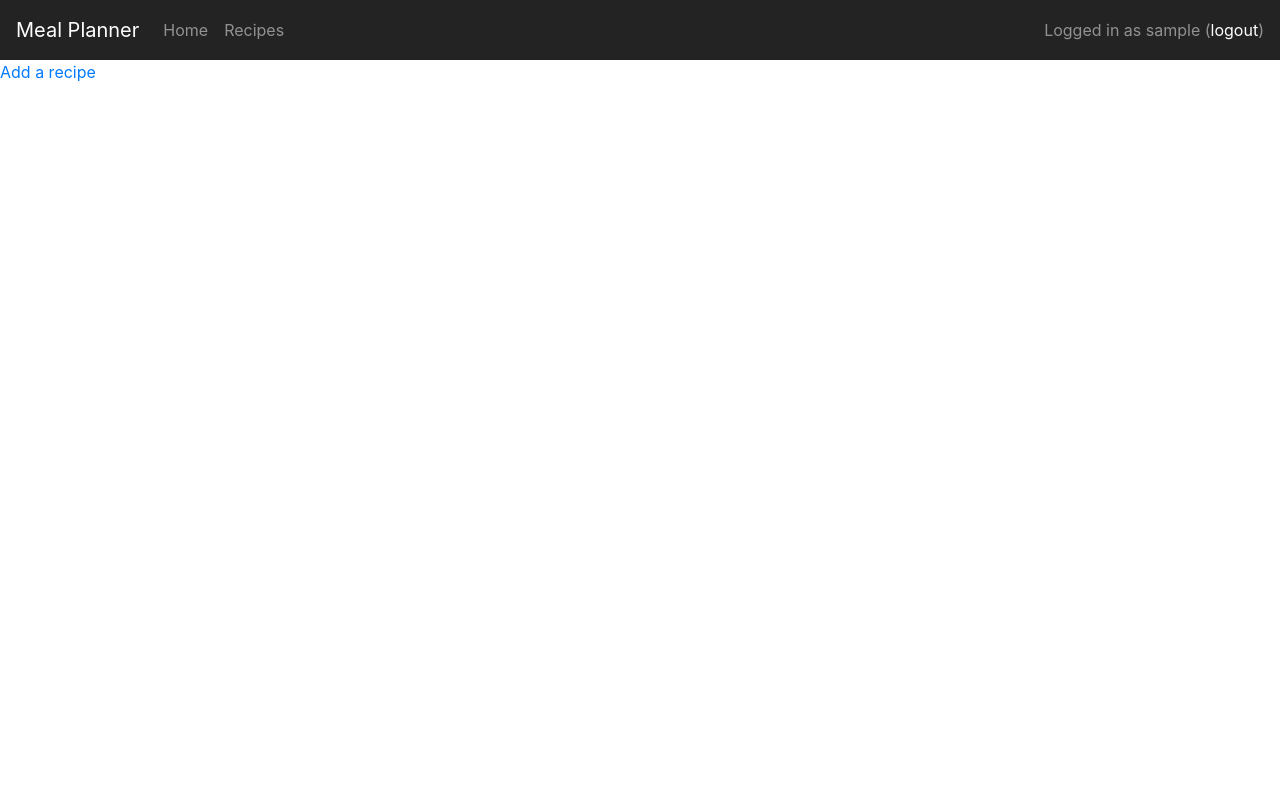
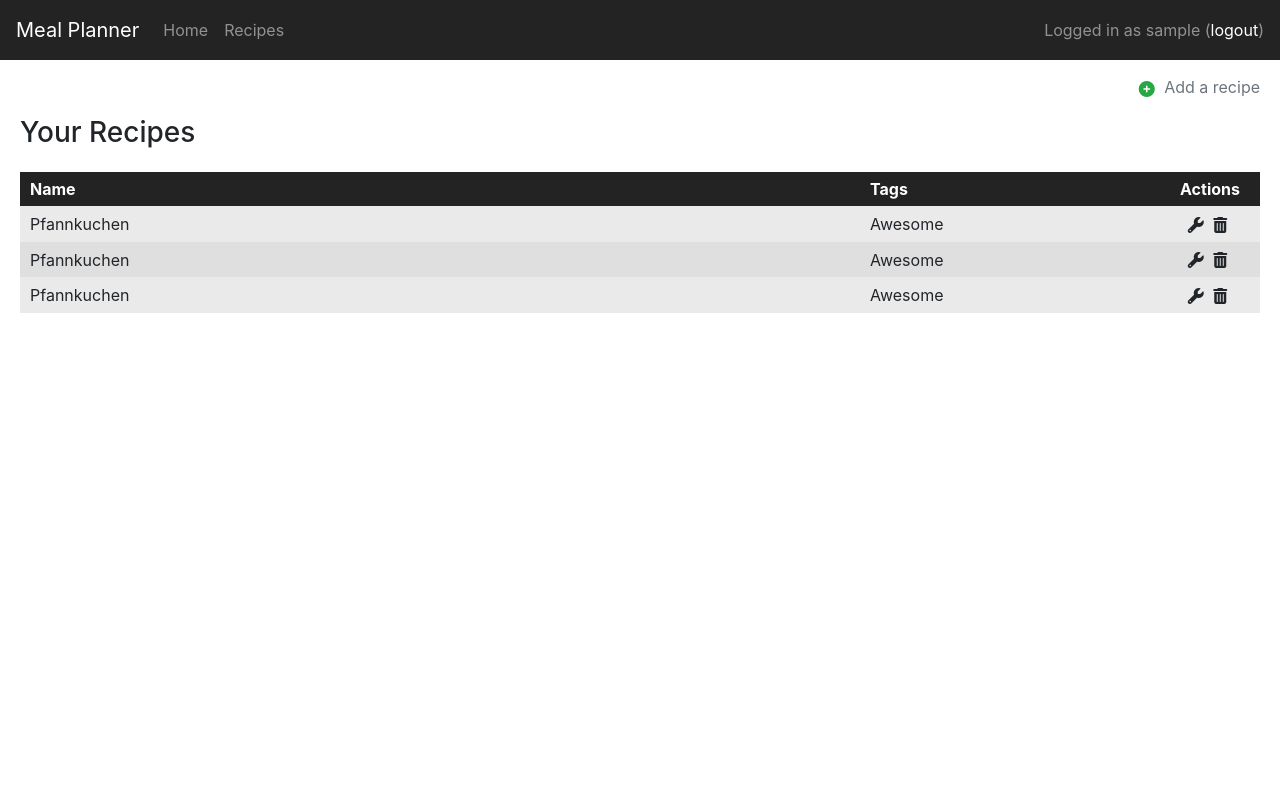
Before and after one commit to khaettig/meals, a Django app: page /recipes/ in a window 1280 px wide. Run offline with Django 4.2, Linux system fonts and the light colour scheme; the visitor is signed in with stand-in values (Sample User, id 1); some libraries are stand-ins or nearby versions.

Commit message:
Add basic styling to recipe page

```diff
--- a/core/static/core/css/root.css
+++ b/core/static/core/css/root.css
@@ -1,6 +1,8 @@
 :root {
   --navbar-height: 60px;
   --color-dark: #232323;
+  --color-light: #DFDFDF;
+  --color-very-light: #EAEAEA;
 }
 
 body.no-scroll {
@@ -25,8 +27,52 @@ body.no-scroll {
 #content {
   height: calc(100vh - var(--navbar-height));
   display: flex;
+  flex-direction: column;
+}
+
+.content-block {
+  padding: 15px 20px 0px;
+
+  display: flex;
+  flex-direction: column;
+}
+
+.content-options {
+  width: 100%;
+
+  display: flex;
+  flex-direction: row-reverse;
 }
 
 .bg-meals-dark {
   background-color: var(--color-dark);
 }
+
+i.icon {
+  vertical-align: middle;
+  line-height: inherit;
+  padding-right: 5px;
+}
+
+.listing-table {
+  width: 100%;
+  table-layout: fixed;
+}
+
+.listing-table tr {
+  background-color: var(--color-light);
+}
+
+.listing-table tr:nth-child(even) {
+  background-color: var(--color-very-light);
+}
+
+.listing-table th {
+  background-color: var(--color-dark);
+  color: white;
+  padding: 5px 10px;
+}
+
+.listing-table td {
+  padding: 5px 10px;
+}
--- a/core/templates/core/root.html
+++ b/core/templates/core/root.html
@@ -8,6 +8,7 @@
 
   <link rel="stylesheet" href="https://stackpath.bootstrapcdn.com/bootstrap/4.3.1/css/bootstrap.min.css" integrity="sha384-ggOyR0iXCbMQv3Xipma34MD+dH/1fQ784/j6cY/iJTQUOhcWr7x9JvoRxT2MZw1T" crossorigin="anonymous">
   <link href={% static "core/css/root.css" %} rel="stylesheet" />
+  <script src="https://kit.fontawesome.com/d3f6c44761.js" crossorigin="anonymous"></script>
 
   <title>{% block title %}{% endblock %}</title>
 </head>
--- a/recipes/templates/recipes/recipes.html
+++ b/recipes/templates/recipes/recipes.html
@@ -3,5 +3,48 @@
 {% block title %}Recipes{% endblock %}
 
 {% block content %}
-<a id="add_recipe" href="{% url "recipes:add_recipe" %}">Add a recipe</a>
+<div class="content-block">
+  <div class="content-options">
+    <div>
+      <i class="fa-solid fa-circle-plus text-success icon"></i>
+      <a id="add_recipe" class="with-icon text-secondary" href="{% url "recipes:add_recipe" %}">Add a recipe</a>
+    </div>
+  </div>
+</div>
+<div class="content-block">
+    <h3>Your Recipes</h3>
+</div>
+<div class="content-block">
+  <table class="listing-table">
+    <tr>
+      <th>Name</th>
+      <th style="width: 300px;">Tags</th>
+      <th class="text-center" style="width: 100px;">Actions</th>
+    </tr>
+    <tr>
+      <td>Pfannkuchen</td>
+      <td>Awesome</td>
+      <td class="text-center">
+        <i class="fa-solid fa-wrench icon"></i>
+        <i class="fa-solid fa-trash-can icon"></i>
+      </td>
+    </tr>
+    <tr>
+      <td>Pfannkuchen</td>
+      <td>Awesome</td>
+      <td class="text-center">
+        <i class="fa-solid fa-wrench icon"></i>
+        <i class="fa-solid fa-trash-can icon"></i>
+      </td>
+    </tr>
+    <tr>
+      <td>Pfannkuchen</td>
+      <td>Awesome</td>
+      <td class="text-center">
+        <i class="fa-solid fa-wrench icon"></i>
+        <i class="fa-solid fa-trash-can icon"></i>
+      </td>
+    </tr>
+  </table>
+</div>
 {% endblock %}
```
